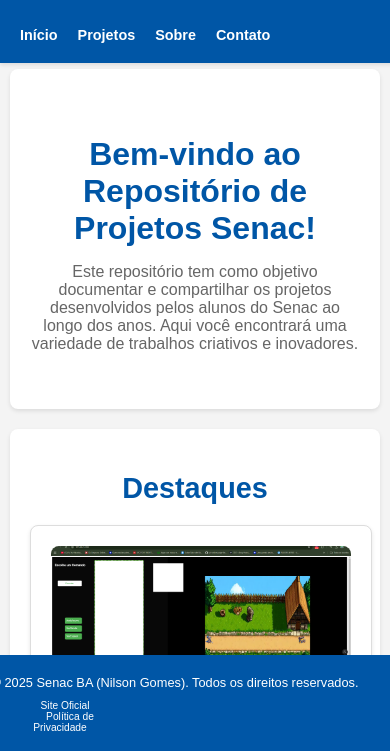
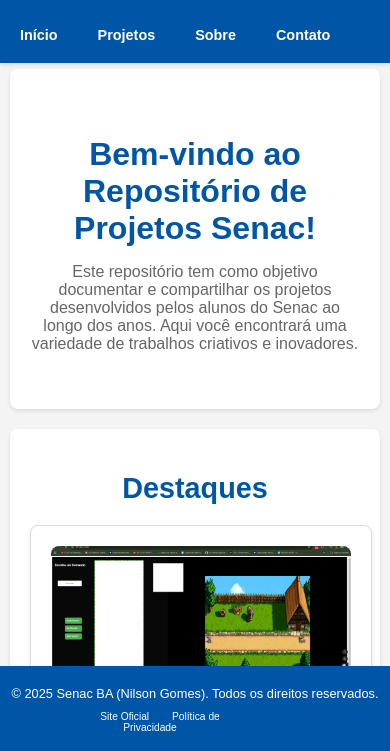
Before and after one commit to nilsong87/Repositorio-Senac, a plain HTML site: page index.html in a window 390 px wide. Shown: the part 91-842 px from the top of the page. Drawn offline with Linux system fonts and the light colour scheme.

Commit message:
Ajustes na responsividade 04

```diff
--- a/css/styles.css
+++ b/css/styles.css
@@ -653,7 +653,7 @@
     }
 
     header nav a {
-        margin-right: 10px;
+        margin-right: 30px;
         font-size: 0.9em;
     }
 
@@ -740,4 +740,20 @@
         font-size: 0.9em;
         padding: 8px 16px;
     }
+
+    footer .footer-content {
+        flex-direction: column;
+        text-align: center;
+        font-size: 0.8em;
+        margin-left: 40px;
+
+    }
+
+    footer nav {
+        margin-top: 10px;
+        margin-right: 160px;
+        font-size: 0.8em;
+
+    }
+
 }
```
